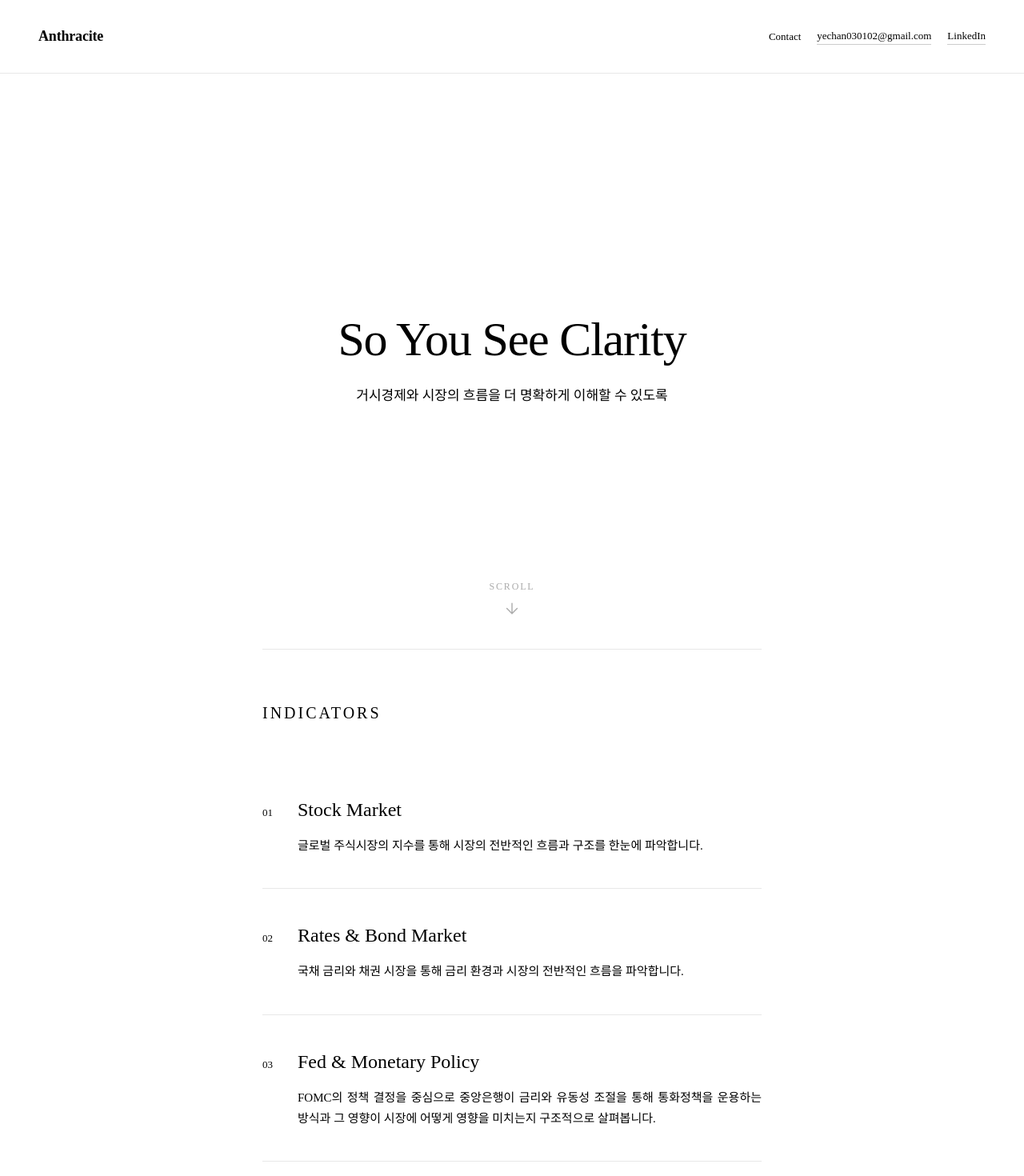
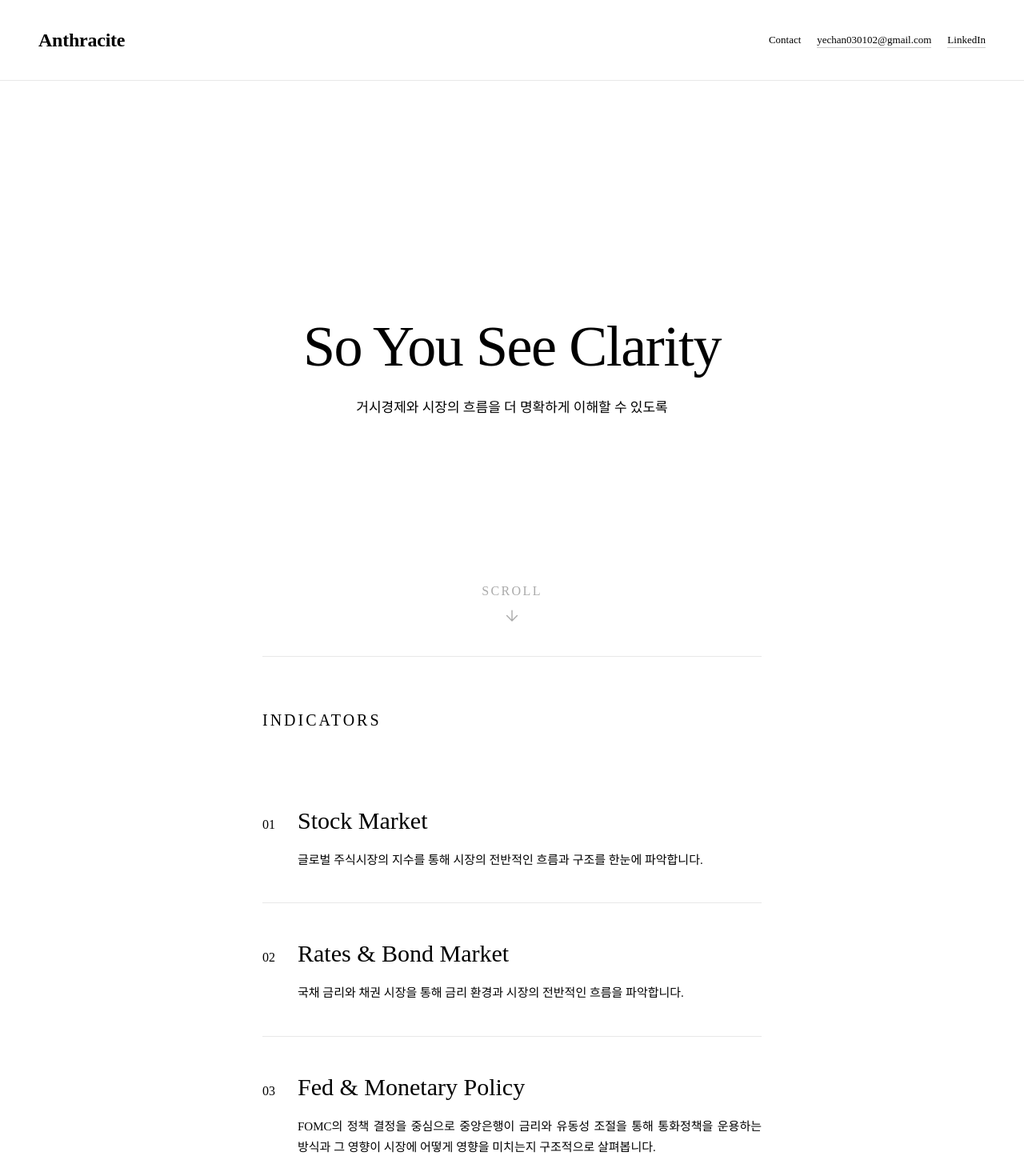
Before and after one commit to negamuster/yechanlee, a React (Vite) app: page / in a window 1280 px wide. Shown: the top 1470 px of the page at 80% size. Built offline with nearby package versions, Linux system fonts and the light colour scheme.

Commit message:
update home page

```diff
--- a/src/pages/00_Home.tsx
+++ b/src/pages/00_Home.tsx
@@ -75,7 +75,7 @@ export default function Home() {
 
         {/* ── NAV ── */}
         <nav style={{ padding: '32px 48px', display: 'flex', justifyContent: 'space-between', alignItems: 'center', borderBottom: '1px solid #e8e8e8' }}>
-          <span style={{ fontSize: '18px', fontWeight: '600', letterSpacing: '-0.01em' }}>Anthracite</span>
+          <span style={{ fontSize: '24px', fontWeight: '600', letterSpacing: '-0.01em' }}>Anthracite</span>
           <div style={{ display: 'flex', alignItems: 'center', gap: '20px', fontSize: '13px' }}>
             <span>Contact</span>
             <a href="mailto:yechan030102@gmail.com" style={{ color: '#000000', textDecoration: 'none', borderBottom: '1px solid #ccc' }}>
@@ -99,7 +99,7 @@ export default function Home() {
           position: 'relative',
         }}>
           <h1 className="slide-up-1" style={{
-            fontSize: 'clamp(32px, 5vw, 60px)',
+            fontSize: 'clamp(40px, 6vw, 72px)',
             lineHeight: '1.05',
             letterSpacing: '-0.02em',
             fontWeight: '400',
@@ -129,7 +129,7 @@ export default function Home() {
             }}
             onClick={() => window.scrollTo({ top: window.innerHeight, behavior: 'smooth' })}
           >
-            <span style={{ fontSize: '12px', letterSpacing: '0.15em', textTransform: 'uppercase', color: '#aaa' }}>Scroll</span>
+            <span style={{ fontSize: '16px', letterSpacing: '0.15em', textTransform: 'uppercase', color: '#aaa' }}>Scroll</span>
             <svg width="22" height="22" viewBox="0 0 24 24" fill="none" stroke="#aaa" strokeWidth="1.5" strokeLinecap="round" strokeLinejoin="round">
               <path d="M12 5v14M5 12l7 7 7-7"/>
             </svg>
@@ -164,8 +164,8 @@ export default function Home() {
               onMouseLeave={e => (e.currentTarget.style.opacity = '1')}
             >
               <div style={{ display: 'flex', alignItems: 'baseline', gap: '20px', marginBottom: '14px' }}>
-                <span style={{ fontSize: '13px', color: '#000000', minWidth: '24px' }}>{item.num}</span>
-                <p style={{ fontSize: '24px', fontWeight: '400', color: '#000000' }}>{item.title}</p>
+                <span style={{ fontSize: '16px', color: '#000000', minWidth: '24px' }}>{item.num}</span>
+                <p style={{ fontSize: '30px', fontWeight: '400', color: '#000000' }}>{item.title}</p>
               </div>
               <p style={{ fontSize: '15px', lineHeight: '1.75', color: '#000000', paddingLeft: '44px', textAlign: 'justify', wordBreak: 'keep-all' }}>
                 {item.desc}
```
